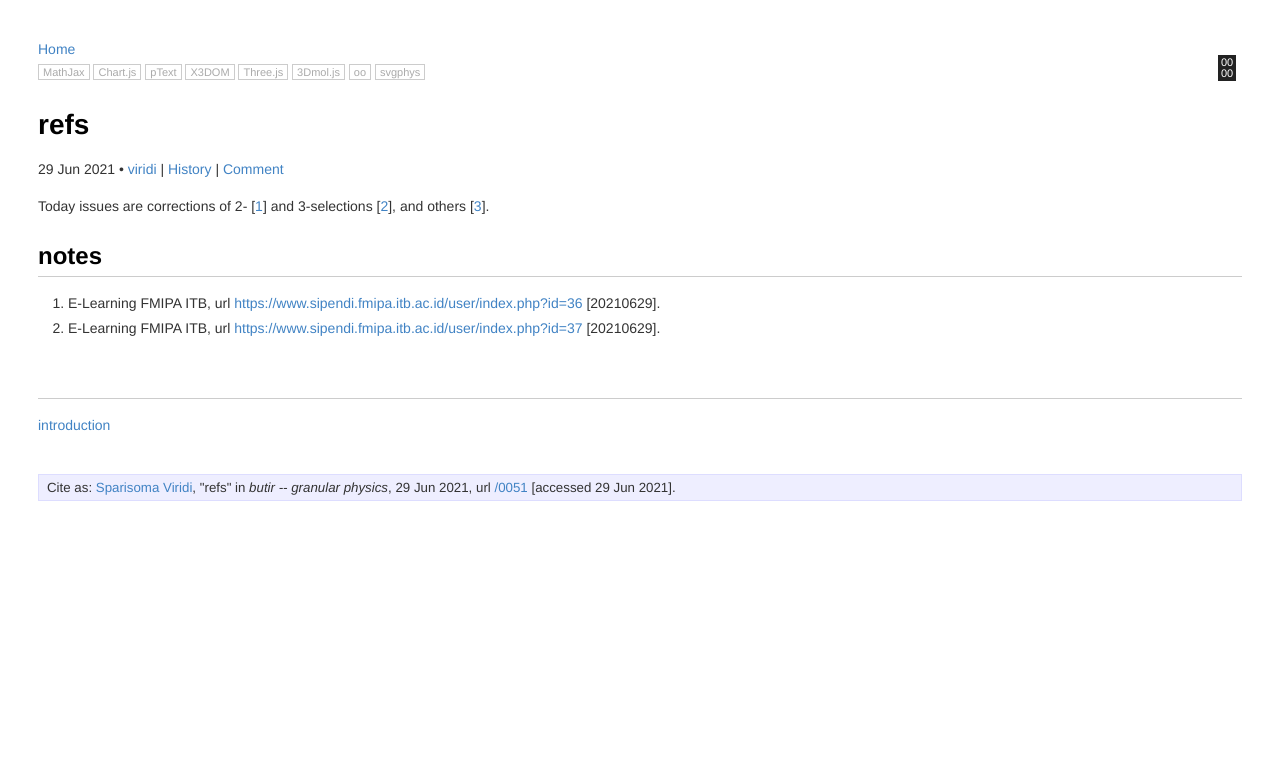
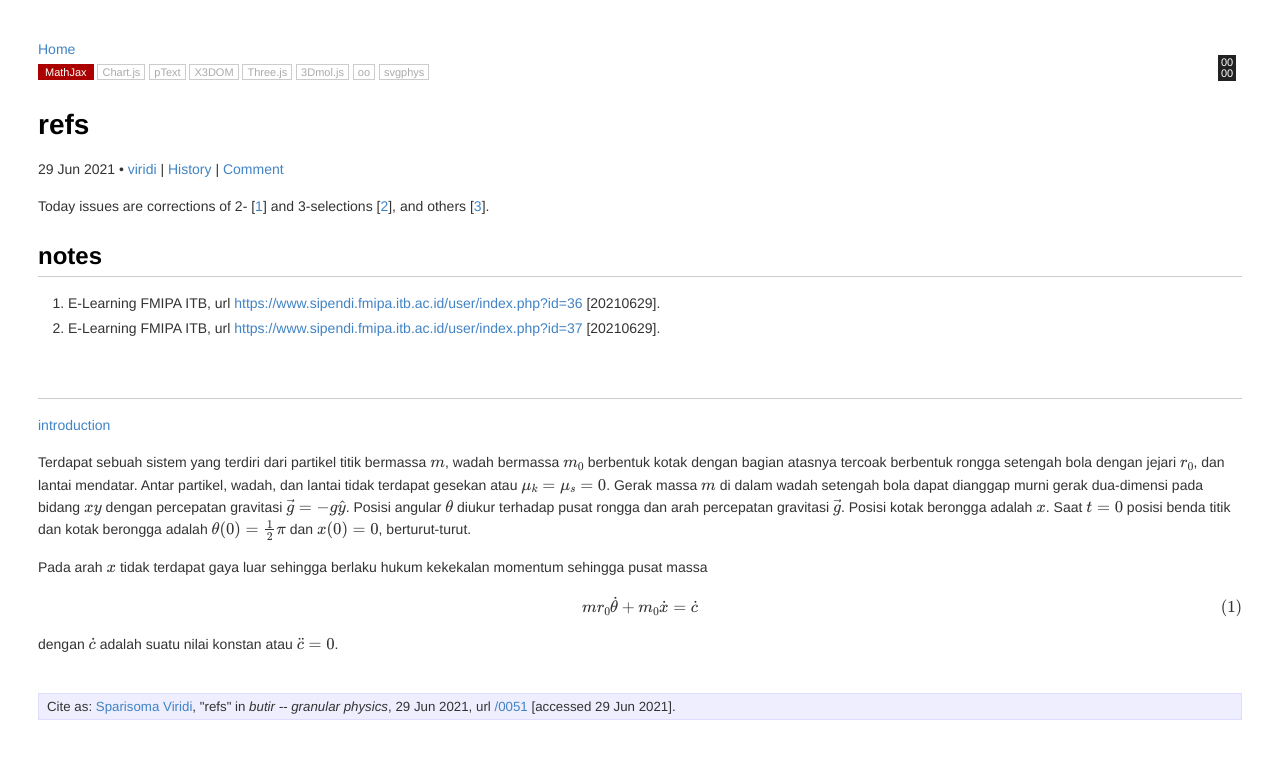
Before and after one commit to dudung/butir, a Jekyll site: the page built from _posts/0/05/2021-06-29-refs.md, in a window 1280 px wide. Shown: the top 759 px of the page. Built offline with Jekyll 4.4.1, drawn with Linux system fonts in a browser that asks for light colours; formulas are drawn with MathJax 3.

Commit message:
solving something

```diff
--- a/_posts/0/05/2021-06-29-refs.md
+++ b/_posts/0/05/2021-06-29-refs.md
@@ -32,5 +32,34 @@
 
 
 {% comment %}
-d
+usr dudung
+pwd @Sipendi2021G
+Ujian Seleksi Masuk S3 Fisika
+Dashboard / My courses /  USM S3 FI /  Entrance Exam Doctoral Program - 5th Entrance
+
+
+--
+[06:40, 6/29/2021] FI Rachmat Hidayat: Iya Pak. Sabtu kmrn
+[06:41, 6/29/2021] FI Rachmat Hidayat: 6 soal salah satunya Mekanika. Tp yg nomor brp nya berbeda2 krn dibuat random
+[06:43, 6/29/2021] FI Rachmat Hidayat: Ada yg S2 dan ada yg S3. Soal nya sama, tp yg S3 dlm bhs Inggris
+[06:44, 6/29/2021] FI Rachmat Hidayat: Oo mirip yg di kuliah.itb.ac.id itu sih Pak
+[06:46, 6/29/2021] FI Rachmat Hidayat: Diklik di masing2 nomor utk melihat soal dan jawabannya. Yg Mekanika ada 2 macam soal, random munculnya. Yg pertama ttg gaya konservatif dan yg kedua sama spt yg sblmnya (bola/partikel dlm cawan)
+[06:49, 6/29/2021] FI Rachmat Hidayat: Yg mhsw Fast Track kita bs menjawab dengan baik. Kecuali soal no. 2, yg pakai metoda Larang cmn mhsw yg daftar S3. Jadi sy kira yg S1 skrg nggak belajar Lagrange ya.
+[06:50, 6/29/2021] FI Rachmat Hidayat: Bbrp mencoba menjawab pakai hukum kekekalan energi. Sptnya bisa2 aja. Tp disolusi akhirnya susah utk menunjukkan bahwa itu gerak osilasi Pak
+[06:58, 6/29/2021] Sparisoma Viridi: Kalau untuk jenis 1, pilihan ganda, tidak perlu diperiksa, Pak Rachmat?
+[06:58, 6/29/2021] Sparisoma Viridi: #barusampaikampus
+[06:59, 6/29/2021] FI Rachmat Hidayat: Sdh Pak, bagiannya Bu Fauzia
+[06:59, 6/29/2021] Sparisoma Viridi: Terima kasih, Pak.
+[07:00, 6/29/2021] FI Rachmat Hidayat: Oo sepi ya.. mhsw lg dilarang masuk kampus selama seminggu
+[07:02, 6/29/2021] Sparisoma Viridi: Iya, Pak. Prokes untuk kita malah terjaga. Hanya jangan lupa bawa bekal maksi 😁
 {% endcomment %}
+
+Terdapat sebuah sistem yang terdiri dari partikel titik bermassa $m$, wadah bermassa $m_0$ berbentuk kotak dengan bagian atasnya tercoak berbentuk rongga setengah bola dengan jejari $r_0$, dan lantai mendatar. Antar partikel, wadah, dan lantai tidak terdapat gesekan atau $\mu_k = \mu_s = 0$. Gerak massa $m$ di dalam wadah setengah bola dapat dianggap murni gerak dua-dimensi pada bidang $xy$ dengan percepatan gravitasi $\vec{g} = -g\hat{y}$. Posisi angular $\theta$ diukur terhadap pusat rongga dan arah percepatan gravitasi $\vec{g}$. Posisi kotak berongga adalah $x$. Saat $t = 0$ posisi benda titik dan kotak berongga adalah $\theta(0) = \frac12 \pi$ dan $x(0) = 0$, berturut-turut.
+
+Pada arah $x$ tidak terdapat gaya luar sehingga berlaku hukum kekekalan momentum sehingga pusat massa
+
+\begin{equation}\label{eqn:0051-1}
+m r_0 \dot{\theta} + m_0 \dot{x} = \dot{c}
+\end{equation}
+
+dengan $\dot{c}$ adalah suatu nilai konstan atau $\ddot{c} = 0$.
```
Also changed, not shown: other parts of _posts/0/05/2021-06-29-refs.md (+1 -1 lines).
